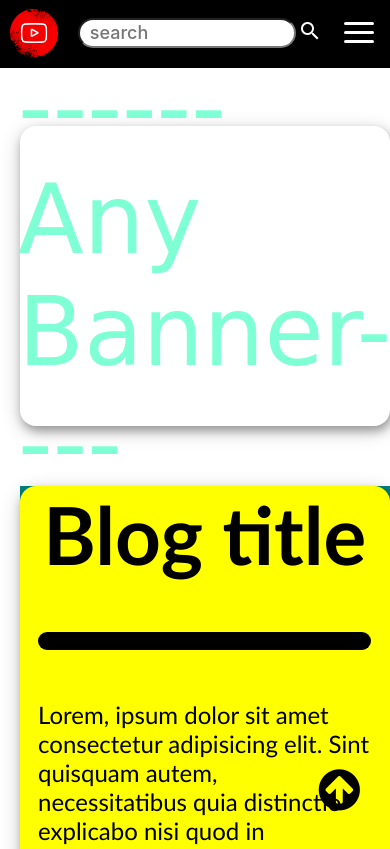
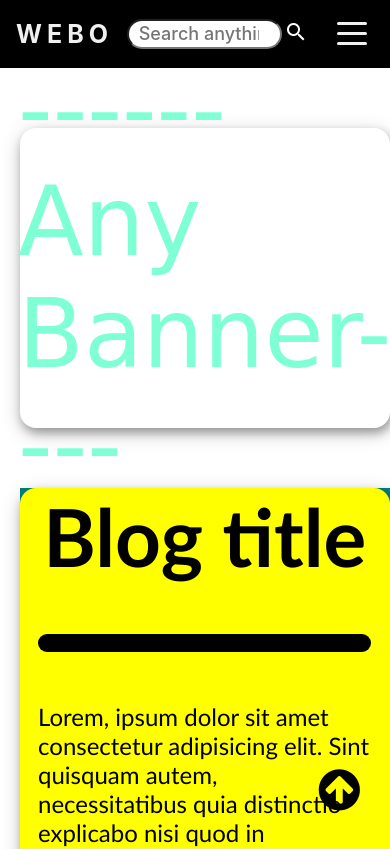
Before and after one commit to Rahul-Dhaka/Webo, a plain HTML site: page Blog-post.html in a window 390 px wide. Shown: the top 849 px of the page. Drawn offline with Linux system fonts and the light colour scheme.

Commit message:
new navbar

```diff
--- a/Blog-post.html
+++ b/Blog-post.html
@@ -4,7 +4,7 @@
     <meta charset="utf-8" />
     <title>Blog post</title>
     <link rel="stylesheet" href="./CSS/blog-post.css" />
-    <link rel="stylesheet" href="./CSS/style2.css">
+    <link rel="stylesheet" href="./CSS/navbar.css">
     <link rel="stylesheet" href="./CSS/footer3.css">
     <link rel="stylesheet" href="https://fonts.googleapis.com/icon?family=Material+Icons"/>
     <link rel="stylesheet" href="https://stackpath.bootstrapcdn.com/font-awesome/4.7.0/css/font-awesome.min.css"/>
@@ -13,17 +13,17 @@
 
   <body>
 
-    <!----------  navbar   ----------->
+    <!-------------   Navbar   ----------------->
 
-    <header>
-      <div class="navbar">
     <nav>
-          <a href="#"><img src="./Images/kindpng_114834.png" alt="logo" class="logo" height="50px" /></a>
+      <div class="logo">
+        <h4>Webo</h4>
+      </div>
       <div class="searchbox">
         <table class="elements">
           <tr>
             <td>
-                  <input type="search" placeholder=" search" class="search" />
+              <input type="search" placeholder=" Search anything..." class="search" />
             </td>
             <td>
               <a href="#"><i class="material-icons">search</i></a>
@@ -31,22 +31,19 @@
           </tr>
         </table>
       </div>
-          <a href="#" class="toggle-button">
-            <span class="bar"></span>
-            <span class="bar"></span>
-            <span class="bar"></span>
-          </a>
-          <div class="navbar-links">
-            <ul>
+      <ul class="nav-links">
         <li><a href="./index.html">Home</a></li>
         <li><a href="./Blogs.html">Blogs</a></li>
         <li><a href="./Team.html">Team</a></li>
-              <li><a href="./Contact.html">Contact us</a></li>
+        <li><a href="./Contact.html">Contact Us</a></li>
       </ul>
+      <div class="burger">
+        <div class="line1"></div>
+        <div class="line2"></div>
+        <div class="line3"></div>
       </div>
+      <script src="./javascript/navbar.js"></script>
     </nav>
-      </div>
-    </header>
 
     <!-------------------   Blog post layout   ---------------------->
 
```
Lines whose indentation alone changed are shown as unchanged.
